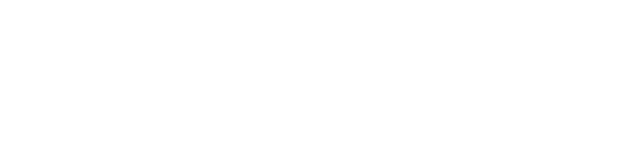
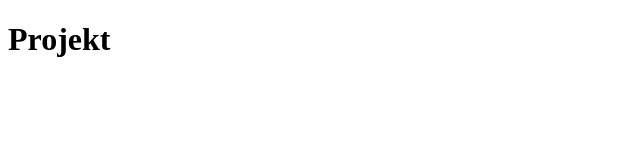
Before and after one commit to JRRcoding/Html-semantik-v02, a plain HTML site: page index.html in a window 1280 px wide. Shown: the whole page, without its empty margins (0-640 px from the left). Drawn offline with Linux system fonts and the light colour scheme.

Commit message:
La till en enkel h1 header för branchtest

```diff
--- a/index.html
+++ b/index.html
@@ -3,9 +3,10 @@
 <head>
     <meta charset="UTF-8">
     <meta name="viewport" content="width=device-width, initial-scale=1.0">
-    <title>Document</title>
+    <title>HTML Semantik övning v02 Raimond Roos</title>
 </head>
 <body>
+    <h1> Projekt </h1>
 
 </body>
 </html>
```
